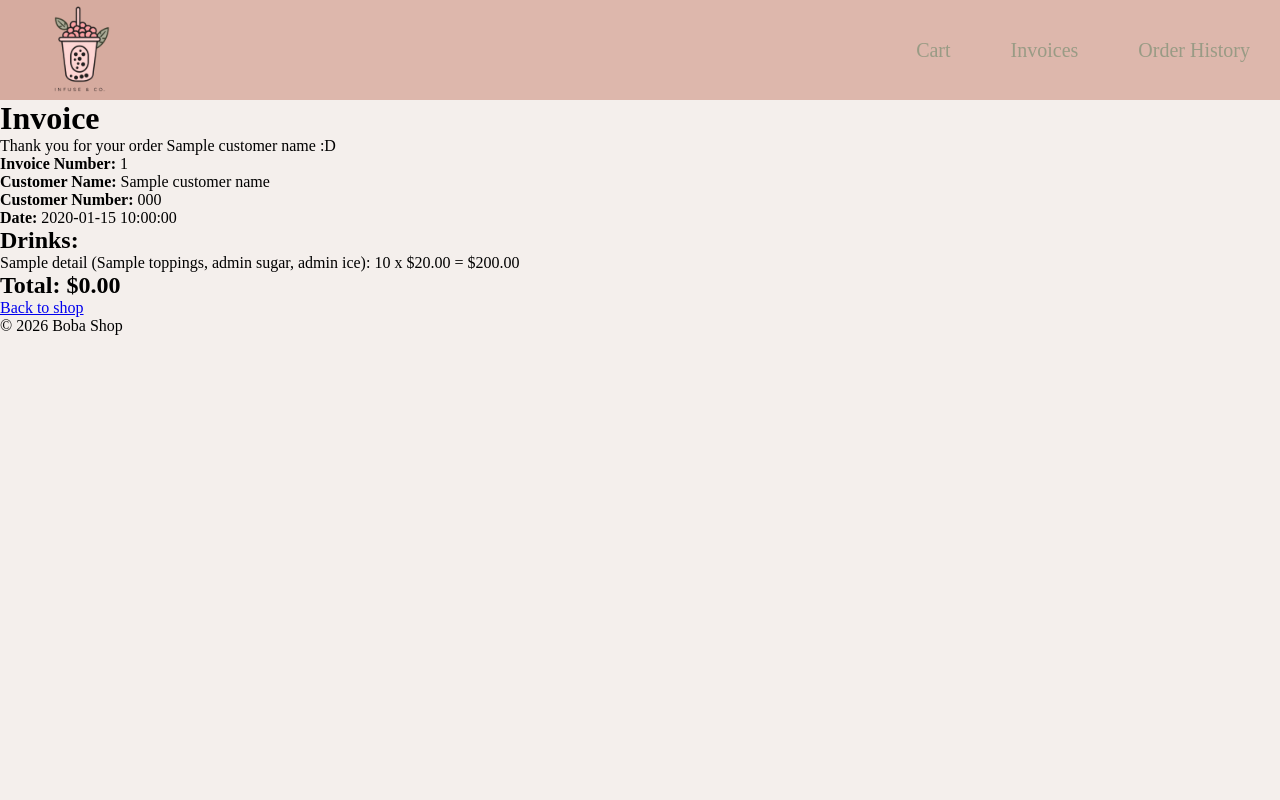
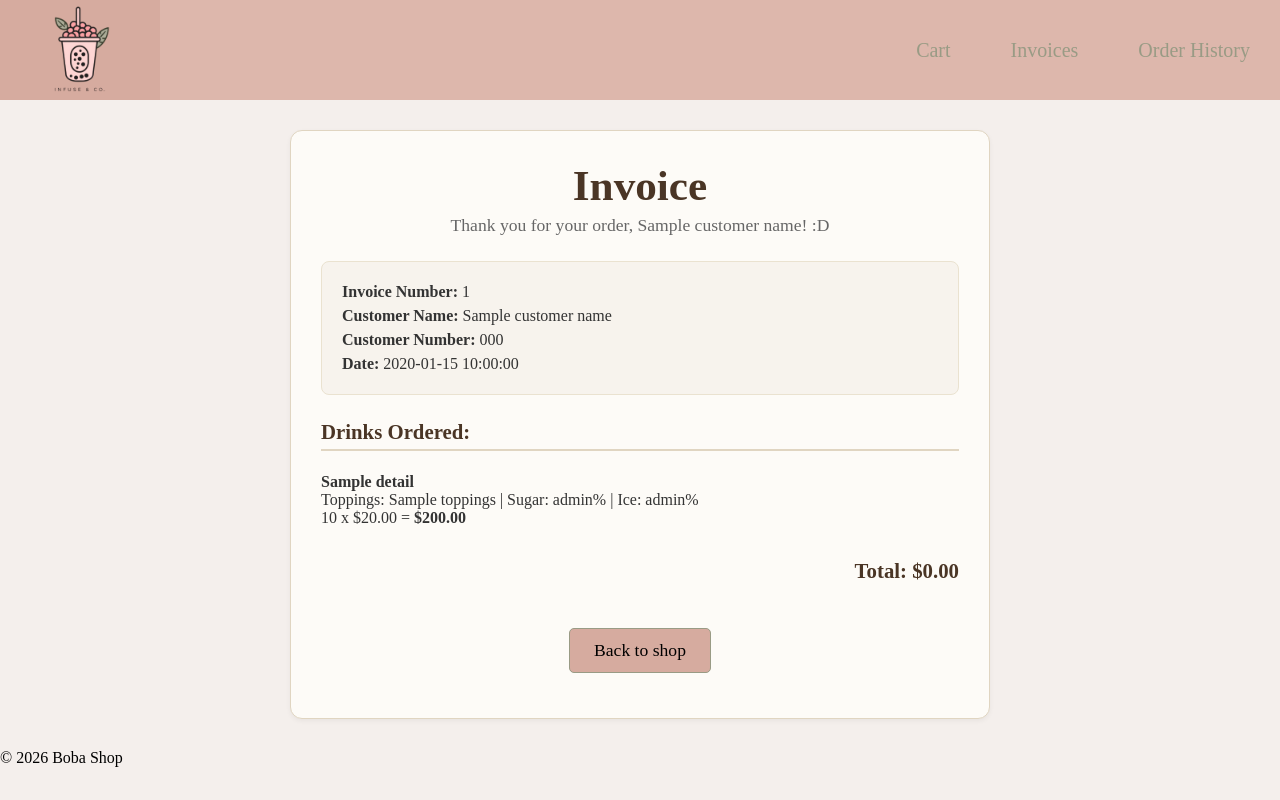
Before and after one commit to SaanviS02/Infuse-Co-csc-internal, a Flask app: template templates/invoices.html in a window 1280 px wide. Run offline with Flask 3, Linux system fonts and the light colour scheme; the template is opened without the code that fills it: most values are stand-ins (such as "Sample title", 1, 10 or a date in 2020).

Commit message:
css completed

```diff
--- a/app.py
+++ b/app.py
@@ -311,7 +311,7 @@
             ) * item['quantity']
             f.write(
                 f"- {item['item_name']} ({item['toppings']}, {item['sugar_level']} sugar, "
-                f"{item['ice_level']} ice): {item['quantity']} x ${unit_price:.2f} "
+                f"{item['ice_level']} ice): {item['quantity']} x ${total:.2f} "
                 f"= ${line_total:.2f}\n\n"
             )
         f.write(f"Total: ${total:.2f}\n")
--- a/data/menu.json
+++ b/data/menu.json
@@ -2,7 +2,7 @@
     "Milk Tea": {
         "Pearl Milk Tea": {
             "price": 7.7,
-            "stock": 7,
+            "stock": 6,
             "image": "pearl-milk-tea.png"
         },
         "Taro Milk Tea": {
--- a/static/css/style.css
+++ b/static/css/style.css
@@ -234,14 +234,264 @@
 .buttons        { grid-area: buttons; }
 
 .addon_options{
-    border: 1px solid yellow;
     display: grid;
     grid-template-rows: 1fr 1fr 1fr;
 }
-.addon_options p {
-    border: 1px solid grey;
+
+.addons legend{
+    font-size: 1.5rem;
 }
 
-.left_side {
-    border: 1px solid white;
+/* Cart page */
+.cart-title {
+    text-align: center;
+    color: #4a3525;
+    margin-top: 20px;
+    margin-bottom: 20px;
+    font-size: 2.5rem;
 }
+
+.cart-list {
+    list-style-type: none;
+    padding: 20px;
+    border: 1px solid #e0d5c1;
+    background-color: #fdfbf7;
+    border-radius: 8px;
+    max-width: 700px;
+    margin: 0 auto 20px auto;
+    box-shadow: 0 2px 5px rgba(0, 0, 0, 0.05);
+}
+
+.cart-total {
+    text-align: center;
+    font-size: 1.2rem;
+    color: #797a68;
+    margin-bottom: 20px;
+}
+
+.checkout-form {
+    max-width: 700px;
+    margin: 0 auto 40px auto;
+    padding: 20px;
+    border: 1px solid #e0d5c1;
+    background-color: #fdfbf7;
+    border-radius: 8px;
+}
+.checkout-form label {
+    margin-top: 10px;
+    font-weight: bold;
+    font-size: 1rem;
+}
+
+.checkout-form .checkout_cancel_buttons button {
+    display: inline-block;
+    padding: 0.7rem 1.5rem;
+    font-size: 1.1rem;
+    color: black;
+    border: 0.1rem solid #999b85;
+    text-decoration: none;
+    background-color: #d6ab9f;
+    border-radius: 5px;
+    transition: background-color 0.2s ease;
+    margin: 15px;
+}
+
+.checkout-form .checkout_cancel_buttons button:hover {
+    background: #999b85;
+    color: black;
+}
+
+/* Invoice Page Styling */
+.invoice-container {
+    max-width: 700px;
+    margin: 30px auto;
+    padding: 30px;
+    background-color: #fdfbf7;
+    border: 1px solid #e0d5c1;
+    border-radius: 12px;
+    box-shadow: 0 2px 5px rgba(0, 0, 0, 0.05);
+}
+
+.invoice-title {
+    text-align: center;
+    color: #4a3525;
+    font-size: 2.7rem;
+    margin-bottom: 5px;
+}
+
+.invoice-thankyou {
+    text-align: center;
+    color: #666;
+    font-size: 1.1rem;
+    margin-bottom: 25px;
+}
+
+.invoice-details {
+    background-color: #f7f3ed;
+    padding: 15px 20px;
+    border-radius: 8px;
+    margin-bottom: 25px;
+    border: 1px solid #eae2d0;
+}
+
+.invoice-details p {
+    margin: 6px 0;
+    font-size: 1rem;
+    color: #333;
+}
+
+.invoice-subtitle {
+    font-size: 1.3rem;
+    color: #4a3525;
+    margin-bottom: 10px;
+    border-bottom: 2px solid #e0d5c1;
+    padding-bottom: 5px;
+}
+
+.invoice-items-list {
+    list-style-type: none;
+    padding: 0;
+    margin-bottom: 20px;
+}
+
+.invoice-item {
+    padding: 12px 0;
+    border-bottom: 1px solid #eae2d0;
+    font-size: 1rem;
+    color: #333;
+}
+
+.invoice-item:last-child {
+    border-bottom: none;
+}
+
+.invoice-total {
+    text-align: right;
+    font-size: 1.3rem;
+    color: #4a3525;
+    margin: 20px 0 30px 0;
+}
+
+.invoice-actions {
+    text-align: center;
+}
+
+.invoice-btn {
+    display: inline-block;
+    padding: 0.7rem 1.5rem;
+    font-size: 1.1rem;
+    color: black;
+    border: 0.1rem solid #999b85;
+    text-decoration: none;
+    background-color: #d6ab9f;
+    border-radius: 5px;
+    transition: background-color 0.2s ease;
+    margin: 15px;
+}
+
+.invoice-btn:hover {
+    background: #999b85;
+    color: black;
+}
+
+/* Global Flash Messages Styling */
+.flashes {
+    list-style: none;
+    padding: 12px 20px;
+    margin: 15px auto 20px auto;
+    max-width: 700px;
+    background-color: #fce8e6;
+    border: 1px solid #ebccd1;
+    color: #a94442;
+    border-radius: 8px;
+    text-align: center;
+    font-size: 0.95rem;
+}
+
+.flashes li {
+    margin: 4px 0;
+}
+
+/* Order History page */
+.order-history-container {
+    margin: 30px;
+    padding: 30px;
+    background-color: #fdfbf7;
+    border: 1px solid #e0d5c1;
+    border-radius: 12px;
+    box-shadow: 0 2px 5px rgba(0, 0, 0, 0.05);
+}
+
+.order-history-title {
+    text-align: center;
+    color: #4a3525;
+    font-size: 2.2rem;
+    margin-bottom: 20px;
+}
+
+.table-wrapper {
+    overflow-x: auto;
+}
+
+.order-table {
+    width: 100%;
+    border-collapse: collapse;
+    margin-top: 10px;
+    font-size: 0.95rem;
+}
+
+.order-table th,
+.order-table td {
+    padding: 12px 15px;
+    text-align: left;
+    border-bottom: 1px solid #eae2d0;
+    vertical-align: middle;
+}
+
+.order-table th {
+    background-color: #f7f3ed;
+    color: #4a3525;
+    font-weight: bold;
+}
+
+.order-table tr:hover {
+    background-color: #faf7f2;
+}
+
+.order-item-list {
+    list-style: none;
+    padding: 0;
+    margin: 0;
+}
+
+.order-item-list li {
+    margin-bottom: 6px;
+    line-height: 1.3;
+}
+
+.order-item-list li:last-child {
+    margin-bottom: 0;
+}
+
+.order-cancel-btn {
+    padding: 0.5rem 1rem;
+    font-size: 0.9rem;
+    color: black;
+    border: 0.1rem solid #999b85;
+    background-color: #d6ab9f;
+    border-radius: 5px;
+    cursor: pointer;
+    transition: background-color 0.2s ease;
+}
+
+.order-cancel-btn:hover {
+    background-color: #999b85;
+    color: black;
+}
+
+.empty-orders {
+    text-align: center;
+    color: #666;
+    font-size: 1.1rem;
+    margin: 30px 0;
+}
--- a/templates/invoices.html
+++ b/templates/invoices.html
@@ -1,37 +1,44 @@
 {% extends "base.html" %}
 
-{% block title %}Home - Boba Shop{% endblock %}
+{% block title %}Invoice - Boba Shop{% endblock %}
 
 {% block content %}
-    <body class="invoices">
+    <div class="invoice-container">
+        {% if customer_name %}
+            <h1 class="invoice-title">Invoice</h1>
+            <p class="invoice-thankyou">Thank you for your order, {{ customer_name }}! :D</p>
 
-        {% if customer_name %}
-            <h1>Invoice</h1>
-            <p>Thank you for your order {{ customer_name }} :D</p>
-
+            <div class="invoice-details">
                 <p><strong>Invoice Number:</strong> {{ invoice_number }}</p>
                 <p><strong>Customer Name:</strong> {{ customer_name }}</p>
                 <p><strong>Customer Number:</strong> {{ phone }}</p>
                 <p><strong>Date:</strong> {{ invoice_date }}</p>
+            </div>
 
-            <h2>Drinks:</h2>
-            <ul>
+            <h2 class="invoice-subtitle">Drinks Ordered:</h2>
+            <ul class="invoice-items-list">
                 {% for item in cart %}
-                    <li>{{ item['item_name'] }} ({{ item['toppings'] }}, {{ item['sugar_level'] }} sugar, {{ item['ice_level'] }} ice):
+                    <li class="invoice-item">
+                        <strong>{{ item['item_name'] }}</strong><br>
+                        Toppings: {{ item['toppings'] }} | Sugar: {{ item['sugar_level'] }}% | Ice: {{ item['ice_level'] }}%<br>
                         {{ item['quantity'] }} x ${{ '%.2f' % (item['price'] + item['topping_price']) }}
-                        = ${{ '%.2f' % ((item['price'] + item['topping_price']) * item['quantity']) }}
+                        = <strong>${{ '%.2f' % ((item['price'] + item['topping_price']) * item['quantity']) }}</strong>
                     </li>
                 {% endfor %}
             </ul>
 
-            <h2>Total: ${{ '%.2f' % total }}</h2>
+            <h2 class="invoice-total">Total: ${{ '%.2f' % total }}</h2>
 
-            <a href="{{ url_for('cart_display') }}">Back to shop</a>
+            <div class="invoice-actions">
+                <a href="{{ url_for('cart_display') }}" class="invoice-btn">Back to shop</a>
+            </div>
 
         {% else %}
+            <div class="empty-invoice">
                 <h2>No Invoice to Show</h2>
                 <p>Place an order via the menu page to see your invoice here.</p>
-            <a href="{{ url_for('menu') }}">Go to Menu</a>
+                <a href="{{ url_for('menu') }}" class="invoice-btn">Go to Menu</a>
+            </div>
         {% endif %}
 
         {% with messages = get_flashed_messages(category_filter=["invoice"]) %}
@@ -43,6 +50,5 @@
                 </ul>
             {% endif %}
         {% endwith %}
-
-    </body>
+    </div>
 {% endblock %}
--- a/templates/menu.html
+++ b/templates/menu.html
@@ -44,7 +44,7 @@
                                     <form action="{{url_for('select_addon')}}" method="post" id="form-{{ name | replace(' ', '-') }}">
                                         <input type="hidden" name="item_name" value="{{ name }}">
 
-                                        <fieldset>
+                                        <fieldset class="addons">
                                             <legend>Topping Options:</legend>
                                             <select name="toppings" id="toppings-{{ name | replace(' ', '-') }}">
                                                 {% for topping_name, topping_details in toppings.items() %}
@@ -53,7 +53,7 @@
                                             </select>
                                         </fieldset>
 
-                                        <fieldset>
+                                        <fieldset class="addons">
                                             <legend>Sugar level:</legend>
                                             <select name="sugar_level" id="sugar_level-{{ name | replace(' ', '-') }}">
                                                 {% for level in sugar_level %}
@@ -62,7 +62,7 @@
                                             </select>
                                         </fieldset>
 
-                                        <fieldset>
+                                        <fieldset class="addons">
                                             <legend>Ice Level:</legend>
                                             <select name="ice_level" id="ice_level-{{ name | replace(' ', '-') }}">
                                                 {% for level in ice_level %}
```
Also changed, not shown: INV_Hey_2026-10-18_173953.txt (added, +11 -0 lines), INV_Saanvi_2026-10-18_173712.txt (added, +8 -0 lines), INV_Saanvi_2026-10-18_173758.txt (added, +11 -0 lines), INV_Test_2026-10-18_173808.txt (added, +11 -0 lines), INV_Test_2026-10-18_173933.txt (added, +11 -0 lines), templates/cart_display.html (+4 -4 lines), templates/order_history.html (+48 -35 lines), boba_shop.db. Lines whose indentation alone changed are shown as unchanged.
